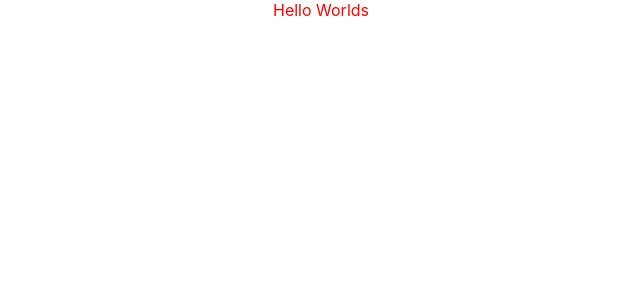
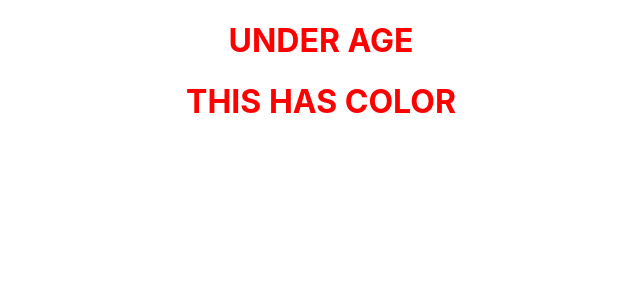
Before and after one commit to KyiPhyuKhant/react-app, a React (Create React App) app: page / in a window 1280 px wide. Shown: the top 300 px of the page, without its empty margins (319-959 px from the left). Built offline with nearby package versions, Linux system fonts and the light colour scheme.

Commit message:
check age

```diff
--- a/src/App.js
+++ b/src/App.js
@@ -2,7 +2,16 @@
 import './App.css';
 
 function App() {
-  return <div className='App'>Hello Worlds</div>;
+  const age = 17;
+  const isGreen = false;
+  return (
+    <div className="App">
+      {age >= 18 ? <h1>OVER AGE</h1> : <h1>UNDER AGE</h1>}
+      <h1 style={{ color : isGreen ? "green" : "red"}}>THIS HAS COLOR</h1>
+
+      {isGreen && <button> THIS IS BUTTIN</button>}
+    </div>
+  );
 }
 
 export default App;
```
